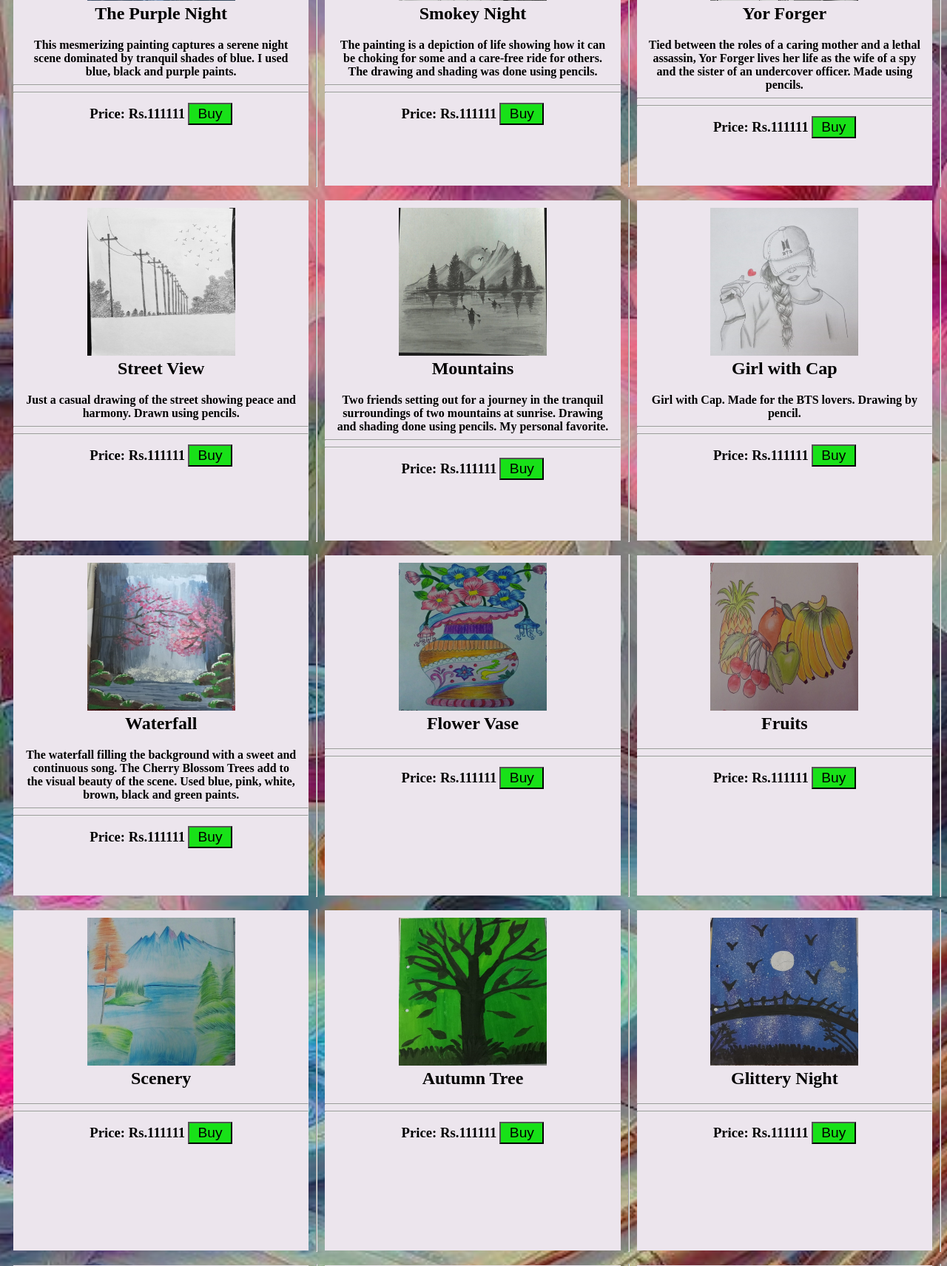
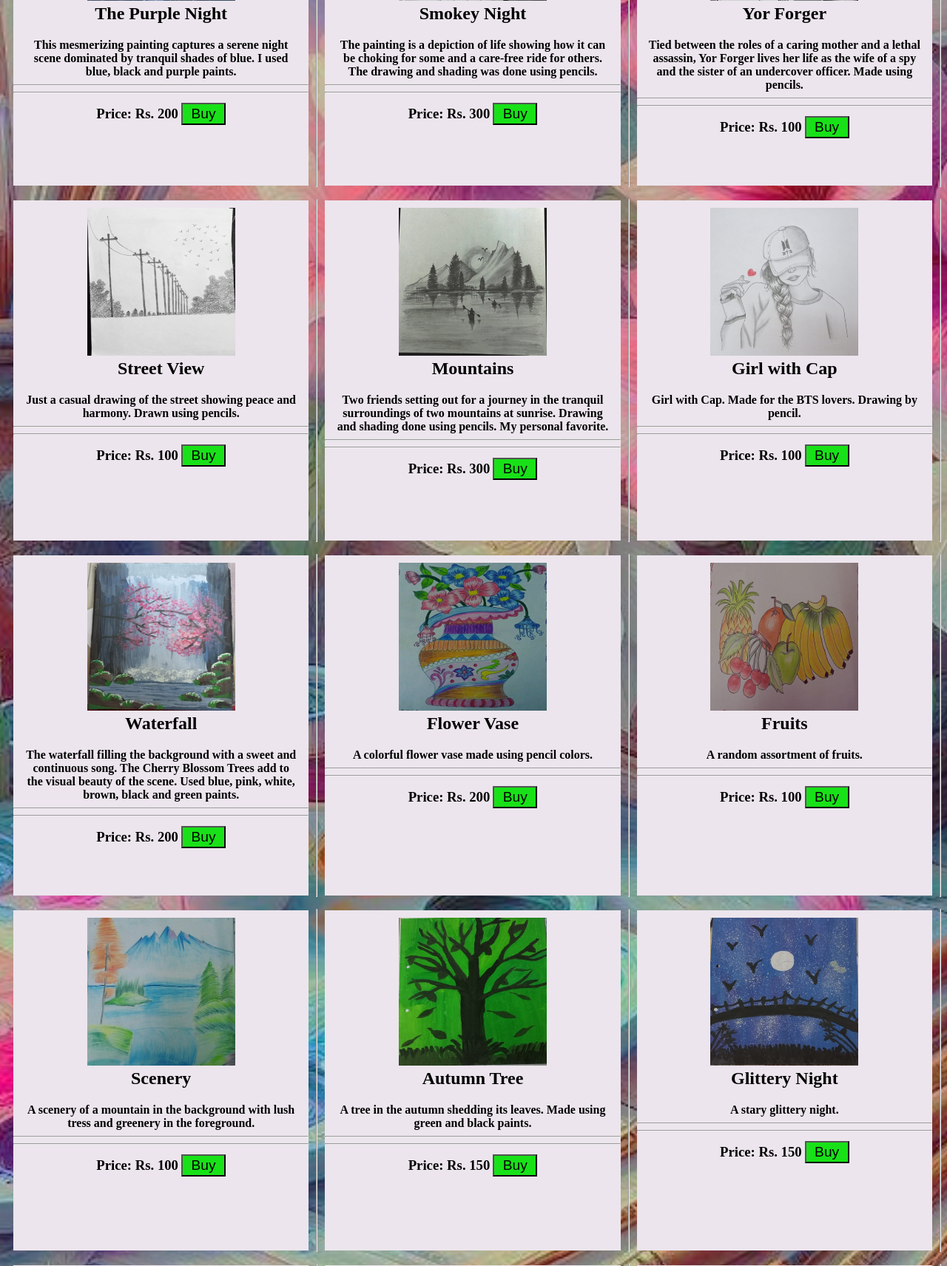
Before and after one commit to Abdul-Ahad3/ArtMarket, a PHP site: page /buy.html in a window 1280 px wide. Shown: the part 478-2190 px from the top of the page at 74% size. Run offline with PHP 8.4, Linux system fonts and the light colour scheme.

Commit message:
Added pricing and description for the pictures

```diff
--- a/buy.html
+++ b/buy.html
@@ -15,7 +15,7 @@
                 <h2>The Purple Night</h2>
                 <h4>This mesmerizing painting captures a serene night scene dominated by tranquil shades of blue. I used blue, black and purple paints.</h4>
                 <hr> <hr>
-                <h3 id="price">Price: Rs.111111</h3>
+                <h3 id="price">Price: Rs. 200</h3>
                 <button class = "Button">Buy</button>
             </div>
             <hr>
@@ -25,7 +25,7 @@
                 <h2>Smokey Night</h2>
                 <h4>The painting is a depiction of life showing how it can be choking for some and a care-free ride for others. The drawing and shading was done using pencils.</h4>
                 <hr> <hr>
-                <h3 id="price">Price: Rs.111111</h3>
+                <h3 id="price">Price: Rs. 300</h3>
                 <button class = "Button">Buy</button>
             </div>
             <hr>
@@ -35,7 +35,7 @@
                 <h2>Yor Forger</h2>
                 <h4>Tied between the roles of a caring mother and a lethal assassin, Yor Forger lives her life as the wife of a spy and the sister of an undercover officer. Made using pencils.</h4>
                 <hr> <hr>
-                <h3 id="price">Price: Rs.111111</h3>
+                <h3 id="price">Price: Rs. 100</h3>
                 <button class = "Button">Buy</button>
             </div>
             <hr>
@@ -45,7 +45,7 @@
                 <h2>Street View</h2>
                 <h4>Just a casual drawing of the street showing peace and harmony. Drawn using pencils.</h4>
                 <hr> <hr>
-                <h3 id="price">Price: Rs.111111</h3>
+                <h3 id="price">Price: Rs. 100</h3>
                 <button class = "Button">Buy</button>
             </div>
             <hr>
@@ -55,7 +55,7 @@
                 <h2>Mountains</h2>
                 <h4>Two friends setting out for a journey in the tranquil surroundings of two mountains at sunrise. Drawing and shading done using pencils. My personal favorite.</h4>
                 <hr> <hr>
-                <h3 id="price">Price: Rs.111111</h3>
+                <h3 id="price">Price: Rs. 300</h3>
                 <button class = "Button">Buy</button>
             </div>
             <hr>
@@ -65,7 +65,7 @@
                 <h2>Girl with Cap</h2>
                 <h4>Girl with Cap. Made for the BTS lovers. Drawing by pencil.</h4>
                 <hr> <hr>
-                <h3 id="price">Price: Rs.111111</h3>
+                <h3 id="price">Price: Rs. 100</h3>
                 <button class = "Button">Buy</button>
             </div>
             <hr>
@@ -75,7 +75,7 @@
                 <h2>Waterfall</h2>
                 <h4>The waterfall filling the background with a sweet and continuous song. The Cherry Blossom Trees add to the visual beauty of the scene. Used blue, pink, white, brown, black and green paints.</h4>
                 <hr> <hr>
-                <h3 id="price">Price: Rs.111111</h3>
+                <h3 id="price">Price: Rs. 200</h3>
                 <button class = "Button">Buy</button>
             </div>
             <hr>
@@ -83,9 +83,9 @@
             <div class = "item">
                 <img src = "images/draw8.jpg">
                 <h2>Flower Vase</h2>
-                <h4></h4>
+                <h4>A colorful flower vase made using pencil colors.</h4>
                 <hr> <hr>
-                <h3 id="price">Price: Rs.111111</h3>
+                <h3 id="price">Price: Rs. 200</h3>
                 <button class = "Button">Buy</button>
             </div>
             <hr>
@@ -93,9 +93,9 @@
             <div class = "item">
                 <img src = "images/draw9.jpg">
                 <h2>Fruits</h2>
-                <h4></h4>
+                <h4>A random assortment of fruits.</h4>
                 <hr> <hr>
-                <h3 id="price">Price: Rs.111111</h3>
+                <h3 id="price">Price: Rs. 100</h3>
                 <button class = "Button">Buy</button>
             </div>
             <hr>
@@ -103,9 +103,9 @@
             <div class = "item">
                 <img src = "images/draw10.jpg">
                 <h2>Scenery</h2>
-                <h4></h4>
+                <h4>A scenery of a mountain in the background with lush tress and greenery in the foreground.</h4>
                 <hr> <hr>
-                <h3 id="price">Price: Rs.111111</h3>
+                <h3 id="price">Price: Rs. 100</h3>
                 <button class = "Button">Buy</button>
             </div>
             <hr>
@@ -113,9 +113,9 @@
             <div class = "item">
                 <img src = "images/draw11.jpg">
                 <h2>Autumn Tree</h2>
-                <h4></h4>
+                <h4>A tree in the autumn shedding its leaves. Made using green and black paints.</h4>
                 <hr> <hr>
-                <h3 id="price">Price: Rs.111111</h3>
+                <h3 id="price">Price: Rs. 150</h3>
                 <button class = "Button">Buy</button>
             </div>
             <hr>
@@ -123,9 +123,9 @@
             <div class = "item">
                 <img src = "images/draw12.jpg">
                 <h2>Glittery Night</h2>
-                <h4></h4>
+                <h4>A stary glittery night.</h4>
                 <hr> <hr>
-                <h3 id="price">Price: Rs.111111</h3>
+                <h3 id="price">Price: Rs. 150</h3>
                 <button class = "Button">Buy</button>
             </div>
             <hr>
@@ -133,9 +133,9 @@
             <div class = "item">
                 <img src = "images/draw13.jpg">
                 <h2>Liitle Girl</h2>
-                <h4></h4>
+                <h4>A little girl staring at the night sky.</h4>
                 <hr> <hr>
-                <h3 id="price">Price: Rs.111111</h3>
+                <h3 id="price">Price: Rs. 150</h3>
                 <button class = "Button">Buy</button>
             </div>
             <hr>
@@ -143,9 +143,9 @@
             <div class = "item">
                 <img src = "images/draw14.jpg">
                 <h2>Roses</h2>
-                <h4></h4>
+                <h4>Beautiful red roses.</h4>
                 <hr> <hr>
-                <h3 id="price">Price: Rs.111111</h3>
+                <h3 id="price">Price: Rs. 100</h3>
                 <button class = "Button">Buy</button>
             </div>
             <hr>
@@ -153,9 +153,9 @@
             <div class = "item">
                 <img src = "images/draw15.jpg">
                 <h2>Lightning McQueen</h2>
-                <h4></h4>
+                <h4>Faster than fast, Quicker than quick, I am speed.</h4>
                 <hr> <hr>
-                <h3 id="price">Price: Rs.111111</h3>
+                <h3 id="price">Price: Rs.100</h3>
                 <button class = "Button">Buy</button>
             </div>
             <hr>
--- a/index.php
+++ b/index.php
@@ -8,9 +8,10 @@
     $email = filter_input(INPUT_POST, "e-mail", FILTER_SANITIZE_SPECIAL_CHARS);
     $fback = filter_input(INPUT_POST, "feedback", FILTER_SANITIZE_SPECIAL_CHARS);
 
-    $sqlQ = "INSERT INTO feedback (E-mail, feedback) VALUES ('$email', '$fback')";
+    $stmt = $connection->prepare("INSERT INTO feedback VALUES (?, ?)");
+    $stmt->bind_param("ss", $email, $fback);
 
-    mysqli_query($connection, $sqlQ);
+    $stmt->execute();
 
   }
 
```
Also changed, not shown: contact.html (+5 -5 lines).
